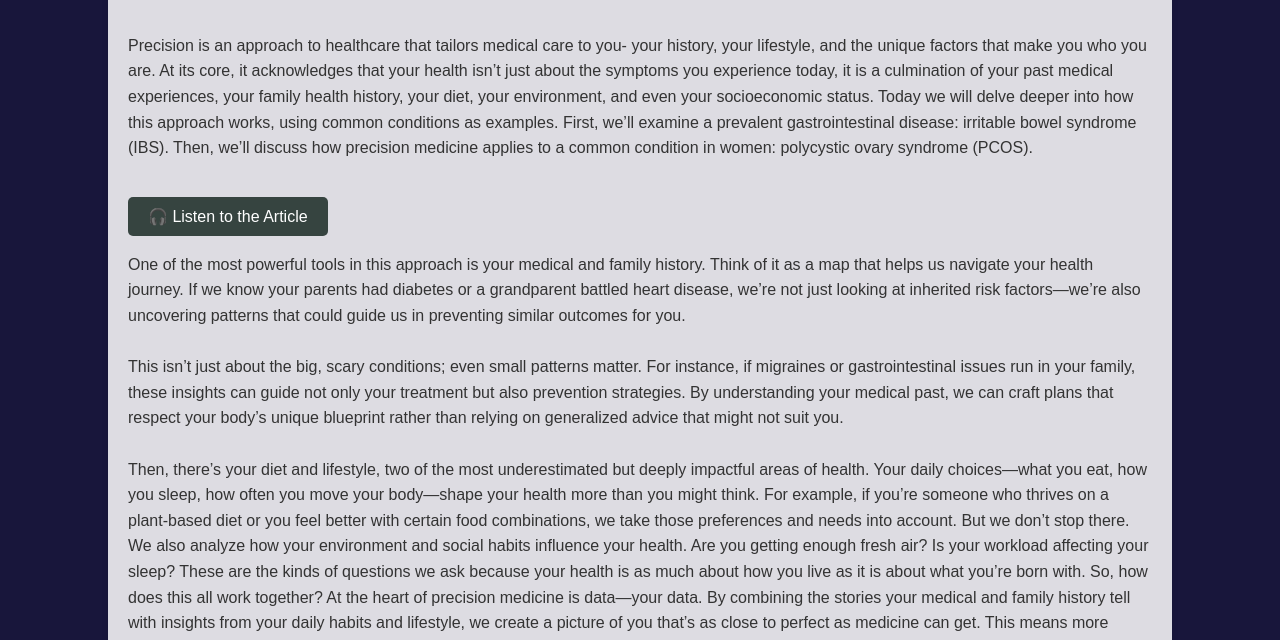
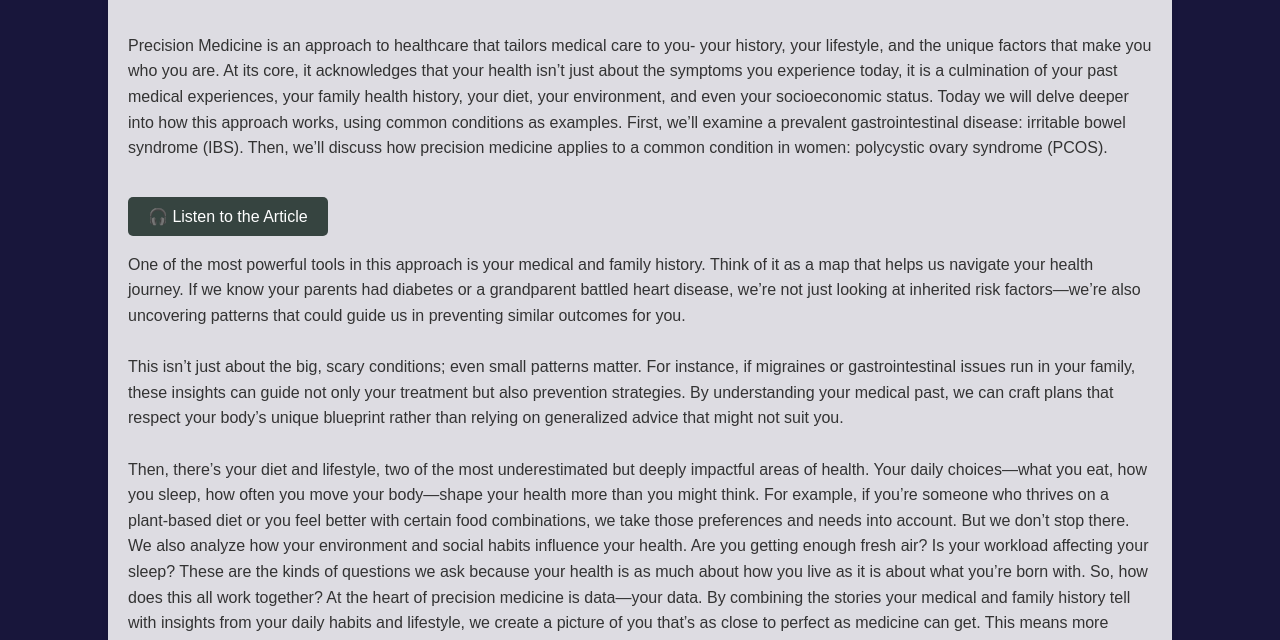
Before and after one commit to Mfonn/biocircuit-webpage, a plain HTML site: page precisonmedicine.html in a window 1280 px wide. Shown: the part 153-793 px from the top of the page. Drawn offline with Linux system fonts and the light colour scheme.

Commit message:
Update precisonmedicine.html

```diff
--- a/precisonmedicine.html
+++ b/precisonmedicine.html
@@ -16,7 +16,7 @@
         </header>
         <main>
             <article id="article-content">
-                <p> Precision is an approach to healthcare that tailors medical care to you- your history, your lifestyle, and the unique factors that make you who you are. At its core, it acknowledges that your health isn’t just about the symptoms you experience today, it is a culmination of your past medical experiences, your family health history, your diet, your environment, and even your socioeconomic status.
+                <p> Precision Medicine is an approach to healthcare that tailors medical care to you- your history, your lifestyle, and the unique factors that make you who you are. At its core, it acknowledges that your health isn’t just about the symptoms you experience today, it is a culmination of your past medical experiences, your family health history, your diet, your environment, and even your socioeconomic status.
                     Today we will delve deeper into how this approach works, using common conditions as examples. First, we’ll examine a prevalent gastrointestinal disease: irritable bowel syndrome (IBS). Then, we’ll discuss how precision medicine applies to a common condition in women: polycystic ovary syndrome (PCOS).
 
                 </p>
```
